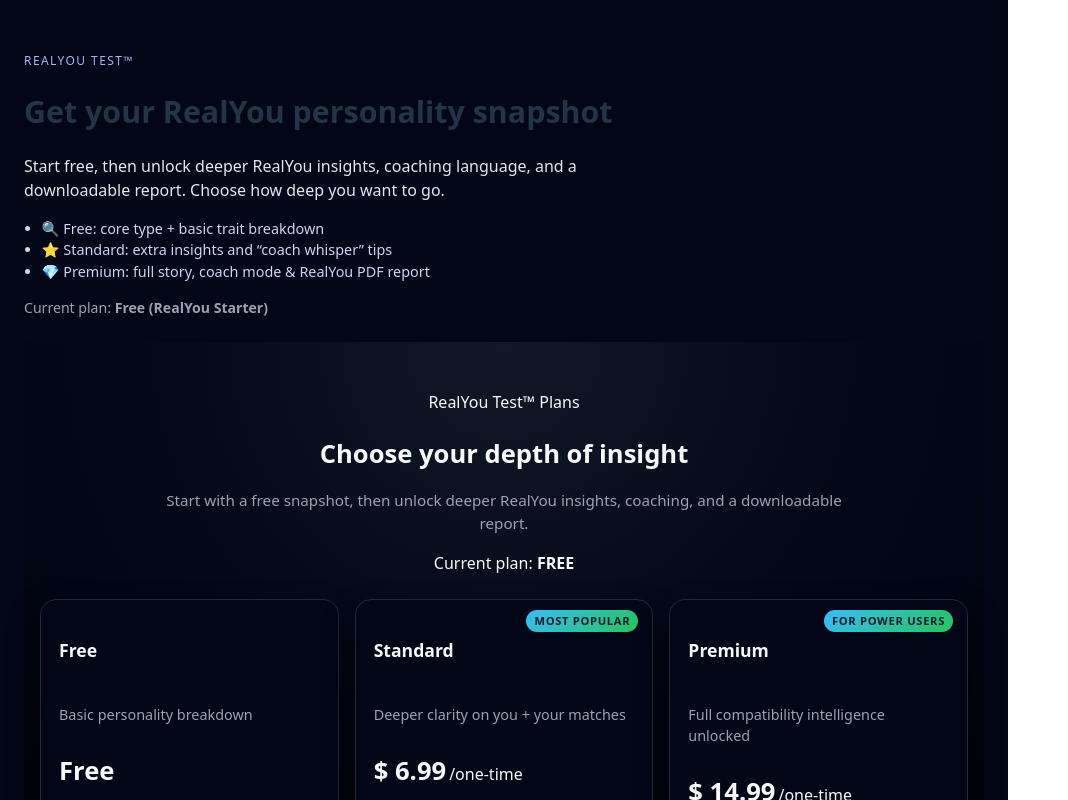
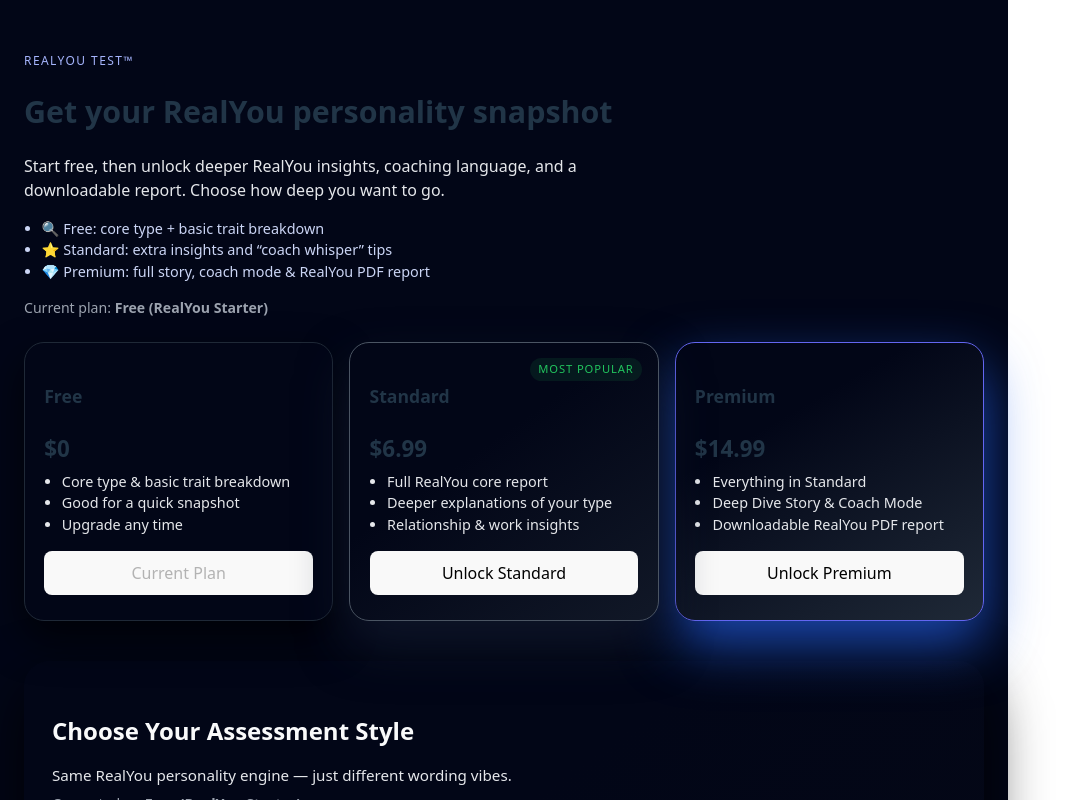
Before and after one commit to cisaac9818/RealYou-Test, a React (Vite) app: page / in a window 1280 px wide. Shown: the top 800 px of the page, without its empty margins (0-1068 px from the left). Built offline with nearby package versions, Linux system fonts and the light colour scheme.

Commit message:
Inline plan cards and wire to Stripe Payment Links

```diff
--- a/src/Components/ModeSelector.jsx
+++ b/src/Components/ModeSelector.jsx
@@ -1,6 +1,5 @@
 // src/Components/ModeSelector.jsx
 import React from "react";
-import PricingSection from "./PricingSection";
 
 export default function ModeSelector({
   plan,
@@ -11,6 +10,7 @@ export default function ModeSelector({
 }) {
   const isStandard = plan === "standard";
   const isPremium = plan === "premium";
+  const isFree = !isStandard && !isPremium;
 
   // Classic/Modern only appears AFTER a plan is considered chosen
   const showStyleCard = hasChosenPlan;
@@ -20,6 +20,24 @@ export default function ModeSelector({
     : isStandard
     ? "Standard"
     : "Free (RealYou Starter)";
+
+  const handleChooseFree = () => {
+    if (onPlanChosen) {
+      onPlanChosen("free");
+    }
+  };
+
+  const handleUpgradeStandard = () => {
+    if (onUpgradeClick) {
+      onUpgradeClick("standard");
+    }
+  };
+
+  const handleUpgradePremium = () => {
+    if (onUpgradeClick) {
+      onUpgradeClick("premium");
+    }
+  };
 
   return (
     <div
@@ -84,13 +102,202 @@ export default function ModeSelector({
         </p>
       </section>
 
-      {/* PLAN CARD */}
-      <div style={{ maxWidth: "960px", margin: "0 auto" }}>
-        <PricingSection
-          plan={plan}
-          onUpgradeClick={onUpgradeClick}
-          onPlanChosen={onPlanChosen}
-        />
+      {/* PLAN CARDS INLINE (replacing PricingSection) */}
+      <div
+        style={{
+          maxWidth: "960px",
+          margin: "0 auto",
+          display: "grid",
+          gridTemplateColumns: "repeat(3, minmax(0, 1fr))",
+          gap: "1rem",
+        }}
+      >
+        {/* FREE PLAN */}
+        <div
+          style={{
+            borderRadius: "20px",
+            padding: "1.6rem 1.2rem",
+            background: "#020617",
+            border: "1px solid #1f2937",
+            boxShadow: "0 18px 40px rgba(0,0,0,0.7)",
+            display: "flex",
+            flexDirection: "column",
+            justifyContent: "space-between",
+          }}
+        >
+          <div>
+            <h2
+              style={{
+                fontSize: "1.1rem",
+                fontWeight: 700,
+                marginBottom: "0.35rem",
+              }}
+            >
+              Free
+            </h2>
+            <p
+              style={{
+                fontSize: "1.4rem",
+                fontWeight: 800,
+                marginBottom: "0.3rem",
+              }}
+            >
+              $0
+            </p>
+            <ul
+              style={{
+                fontSize: "0.9rem",
+                color: "#e5e7eb",
+                paddingLeft: "1.1rem",
+                margin: 0,
+              }}
+            >
+              <li>Core type & basic trait breakdown</li>
+              <li>Good for a quick snapshot</li>
+              <li>Upgrade any time</li>
+            </ul>
+          </div>
+          <button
+            type="button"
+            className="primary-btn"
+            style={{ marginTop: "1rem" }}
+            onClick={handleChooseFree}
+            disabled={isFree}
+          >
+            {isFree ? "Current Plan" : "Choose Free"}
+          </button>
+        </div>
+
+        {/* STANDARD PLAN */}
+        <div
+          style={{
+            borderRadius: "20px",
+            padding: "1.6rem 1.2rem",
+            background:
+              "linear-gradient(145deg, #020617 0%, #020617 40%, #111827 100%)",
+            border: "1px solid #4b5563",
+            boxShadow: "0 24px 50px rgba(15,23,42,0.9)",
+            display: "flex",
+            flexDirection: "column",
+            justifyContent: "space-between",
+            position: "relative",
+          }}
+        >
+          <div>
+            <div
+              style={{
+                position: "absolute",
+                top: "0.9rem",
+                right: "1rem",
+                fontSize: "0.7rem",
+                padding: "0.2rem 0.5rem",
+                borderRadius: "999px",
+                background: "#22c55e1a",
+                color: "#22c55e",
+                textTransform: "uppercase",
+                letterSpacing: "0.08em",
+              }}
+            >
+              Most Popular
+            </div>
+            <h2
+              style={{
+                fontSize: "1.1rem",
+                fontWeight: 700,
+                marginBottom: "0.35rem",
+              }}
+            >
+              Standard
+            </h2>
+            <p
+              style={{
+                fontSize: "1.4rem",
+                fontWeight: 800,
+                marginBottom: "0.3rem",
+              }}
+            >
+              $6.99
+            </p>
+            <ul
+              style={{
+                fontSize: "0.9rem",
+                color: "#e5e7eb",
+                paddingLeft: "1.1rem",
+                margin: 0,
+              }}
+            >
+              <li>Full RealYou core report</li>
+              <li>Deeper explanations of your type</li>
+              <li>Relationship & work insights</li>
+            </ul>
+          </div>
+          <button
+            type="button"
+            className="primary-btn"
+            style={{ marginTop: "1rem" }}
+            onClick={handleUpgradeStandard}
+            disabled={isStandard}
+          >
+            {isStandard ? "Current Plan" : "Unlock Standard"}
+          </button>
+        </div>
+
+        {/* PREMIUM PLAN */}
+        <div
+          style={{
+            borderRadius: "20px",
+            padding: "1.6rem 1.2rem",
+            background:
+              "linear-gradient(150deg, #020617 0%, #020617 30%, #1f2937 100%)",
+            border: "1px solid #6366f1",
+            boxShadow: "0 24px 55px rgba(37,99,235,0.7)",
+            display: "flex",
+            flexDirection: "column",
+            justifyContent: "space-between",
+          }}
+        >
+          <div>
+            <h2
+              style={{
+                fontSize: "1.1rem",
+                fontWeight: 700,
+                marginBottom: "0.35rem",
+              }}
+            >
+              Premium
+            </h2>
+            <p
+              style={{
+                fontSize: "1.4rem",
+                fontWeight: 800,
+                marginBottom: "0.3rem",
+              }}
+            >
+              $14.99
+            </p>
+            <ul
+              style={{
+                fontSize: "0.9rem",
+                color: "#e5e7eb",
+                paddingLeft: "1.1rem",
+                margin: 0,
+              }}
+            >
+              <li>Everything in Standard</li>
+              <li>Deep Dive Story & Coach Mode</li>
+              <li>Downloadable RealYou PDF report</li>
+            </ul>
+          </div>
+          <button
+            type="button"
+            className="secondary-btn"
+            style={{ marginTop: "1rem" }}
+            onClick={handleUpgradePremium}
+            disabled={isPremium}
+          >
+            {isPremium ? "Current Plan" : "Unlock Premium"}
+          </button>
+        </div>
       </div>
 
       {/* ASSESSMENT STYLE CARD – ONLY AFTER PLAN IS CHOSEN */}
```
